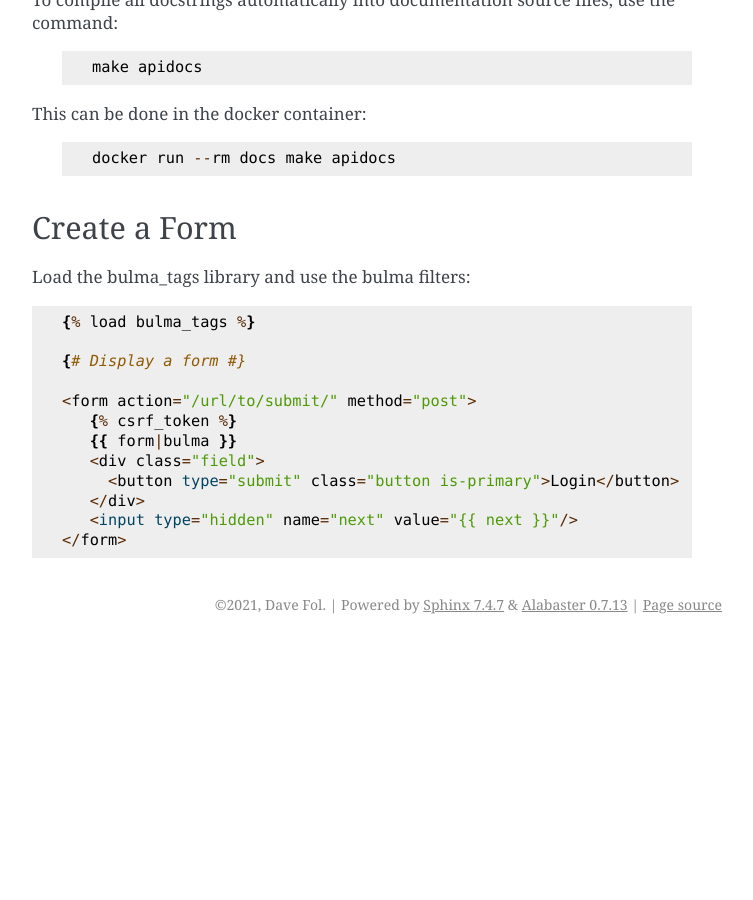
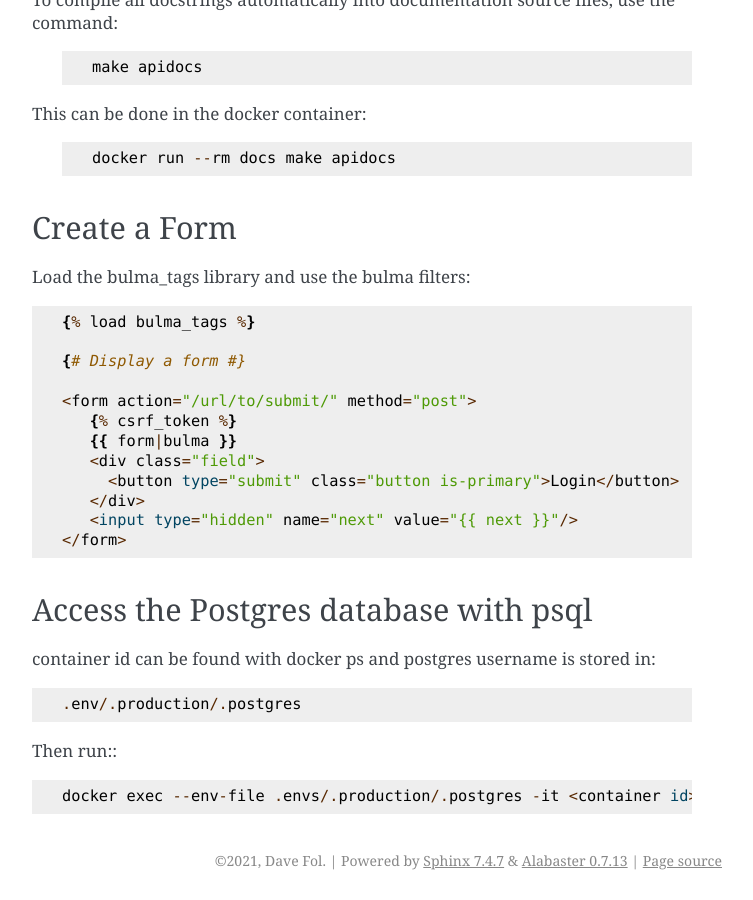
Before and after one commit to davefol/tat, a Sphinx documentation site: the page built from docs/howto.rst, in a window 1280 px wide and 900 px high, scrolled down 3001 px. Shown: the whole window, without its empty margins (388-1141 px from the left). Built offline with Sphinx 7.4.7, drawn with Linux system fonts in a browser that asks for light colours; before the commit the page ends 3645 px from its top, so only the background shows below that; some of the changed text lies outside the part shown.

Commit message:
add instructions for accessing postgres with psql

```diff
--- a/docs/howto.rst
+++ b/docs/howto.rst
@@ -164,3 +164,14 @@ Load the bulma_tags library and use the bulma filters::
      </div>
      <input type="hidden" name="next" value="{{ next }}"/>
   </form>
+
+Access the Postgres database with psql
+----------------------------------------------------------------------
+container id can be found with docker ps and postgres username is stored
+in::
+
+  .env/.production/.postgres
+
+Then run:::
+
+  docker exec --env-file .envs/.production/.postgres -it <container id> psql -d tat -U <postgres username>
```
